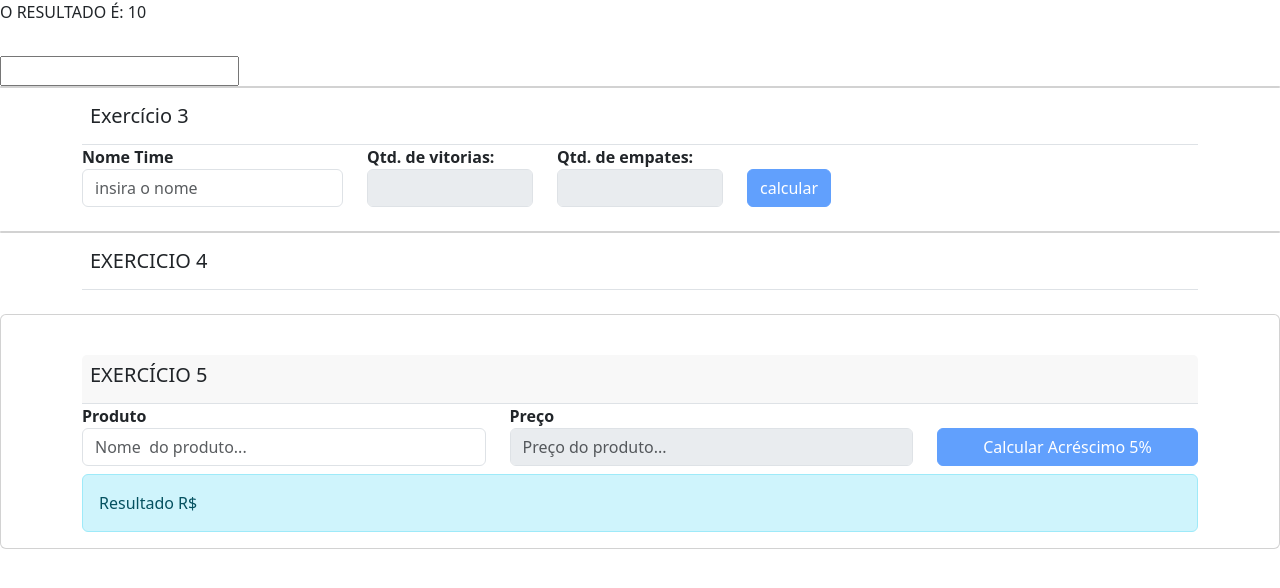
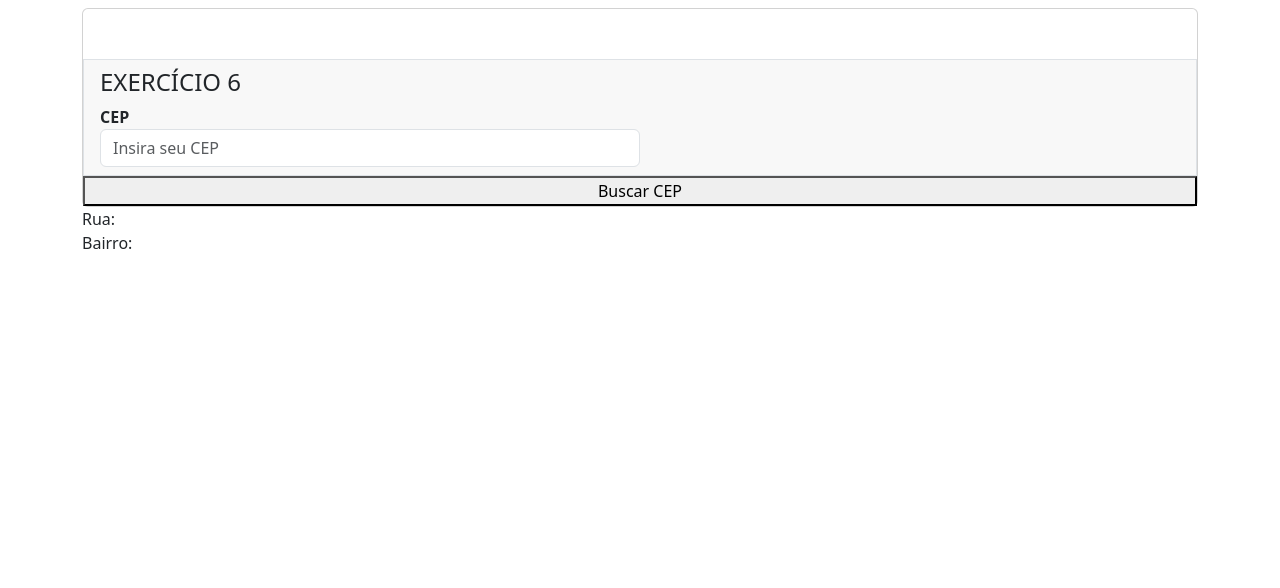
Before and after one commit to Polivittall/REACT-TABLE, a React (Create React App) app: page / in a window 1280 px wide. Shown: the top 588 px of the page. Built offline with nearby package versions, Linux system fonts and the light colour scheme.

Commit message:
Exercicio 6

```diff
--- a/package.json
+++ b/package.json
@@ -6,6 +6,7 @@
     "@testing-library/jest-dom": "^5.17.0",
     "@testing-library/react": "^13.4.0",
     "@testing-library/user-event": "^13.5.0",
+    "axios": "^1.6.8",
     "bootstrap": "^5.3.3",
     "react": "^18.2.0",
     "react-bootstrap": "^2.10.2",
--- /dev/null
+++ b/src/components/exercises/SixthExercises.js
@@ -0,0 +1,84 @@
+import axios, { isCancel, AxiosError } from 'axios';
+import { useState } from 'react';
+import { Alert } from 'react-bootstrap';
+
+
+function SixthExercises() {
+
+    let [cep, setCep] = useState();
+    let [endereco, SetEndereco] = useState([]);
+    let [bairro, setBairro] = useState([]);
+    let [status, setStatus] = useState({
+        "variant": "",
+        "message": ""
+    });
+
+    function chanceCep(value){
+        setCep (value.target.value)
+    }
+
+    function buscarCep() {
+        axios.get(`https://viacep.com.br/ws/${cep}/json/`).then(function (response) {
+
+        setStatus({
+            "variant": "success",
+            "message": "Deu tudo certo (:"
+        });
+
+
+            console.log(response.data);
+            SetEndereco(response.data)
+            setBairro(response.data)
+        }).catch(function (error) {
+            console.log(error)
+
+            setStatus({
+                "variant": "danger",
+                "message": "Deu tudo errado ):"
+            });
+
+        });
+
+    }
+
+    return (
+        <>
+            <div className="container pt-2">
+
+                <div className="card">
+
+                <Alert variant={status.variant} className="mt -2">
+                    {status.message}
+                      </Alert>
+
+                    <div className="card-title pt-2 border bottom card-header">
+                        <h4>EXERCÍCIO 6</h4>
+
+                    <div className="row"> </div>
+
+                        <div className="col -sm-12 col-md-6 col-lg-6">
+                        <label className="label-control"><b>CEP</b></label>
+                        <input
+                        className="form-control"
+                        type="number"
+                        maxLength={8}
+                        placeholder='Insira seu CEP'
+                        onChange={chanceCep}></input>
+
+                        </div>
+
+                    </div>
+
+                    <button onClick={buscarCep}> Buscar CEP </button>
+
+                </div>
+
+                <div className='col-lg-12'>Rua: {endereco.logradouro}</div>
+                <div className='col-lg-12'>Bairro: {endereco.bairro}</div>
+
+            </div>
+        </>
+    )
+}
+
+export default SixthExercises;
--- a/src/pages/PrincipalPage.js
+++ b/src/pages/PrincipalPage.js
@@ -1,23 +1,8 @@
-import ListPrice from "../components/ListPrice";
-import FirstExercises from "../components/exercises/FirstExercises";
-import SecondExercises from "../components/exercises/SecondExercises";
-import ThirdExercises from "../components/exercises/ThirdExercises";
-import FourthExercises from "../components/exercises/FourthExercises"
-import FifthExercises from "../components/exercises/FifthExercises";
+import SixthExercises from "../components/exercises/SixthExercises";
 function PrincipalPage(){
     return(
         <>
-
-
-            <FirstExercises></FirstExercises>
-            <br/>
-            <SecondExercises></SecondExercises>
-            <br />
-            <ThirdExercises></ThirdExercises>
-            <br />
-            <FourthExercises></FourthExercises>
-            <br/>
-            <FifthExercises></FifthExercises>
+            <SixthExercises></SixthExercises>
         </>
     );
 
```
Also changed, not shown: 1 other file (tests, documents, lock files or other folders).
